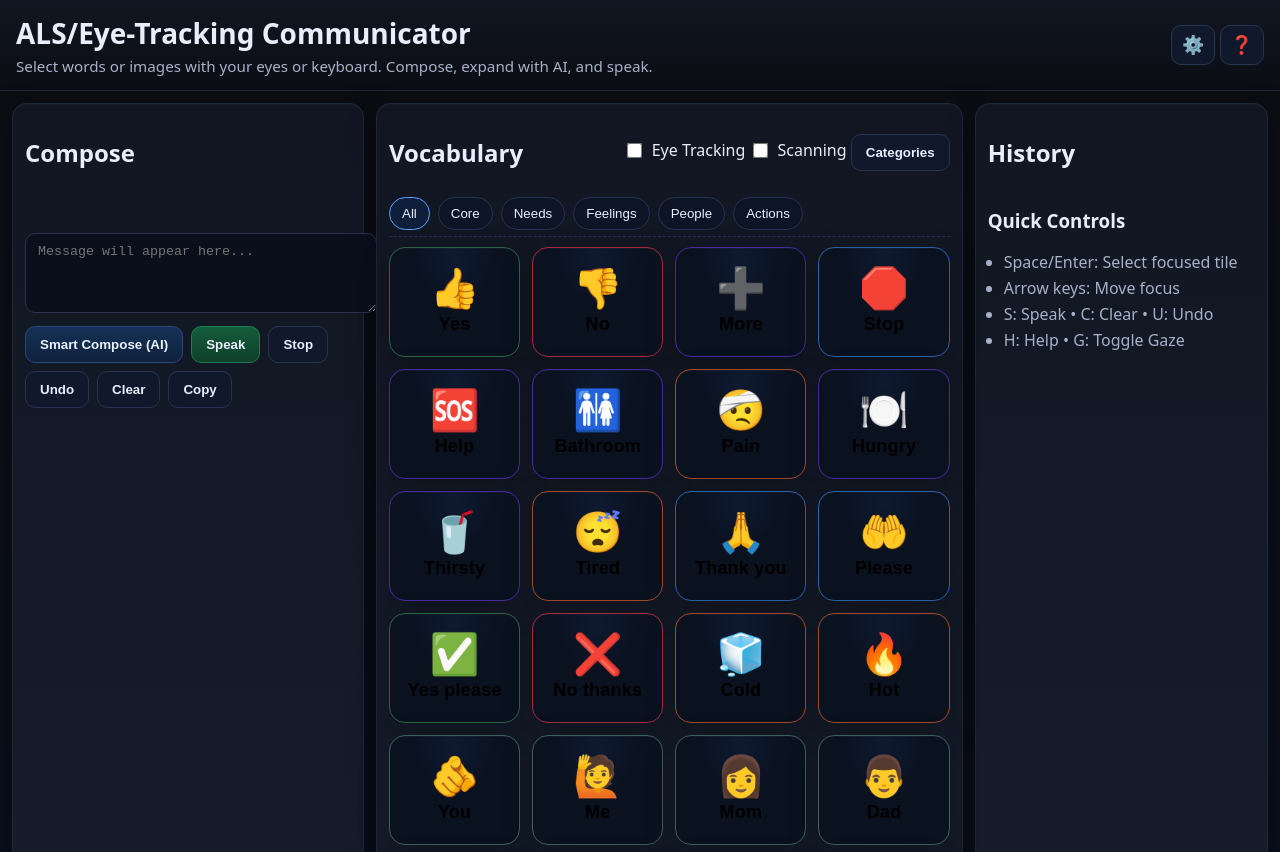
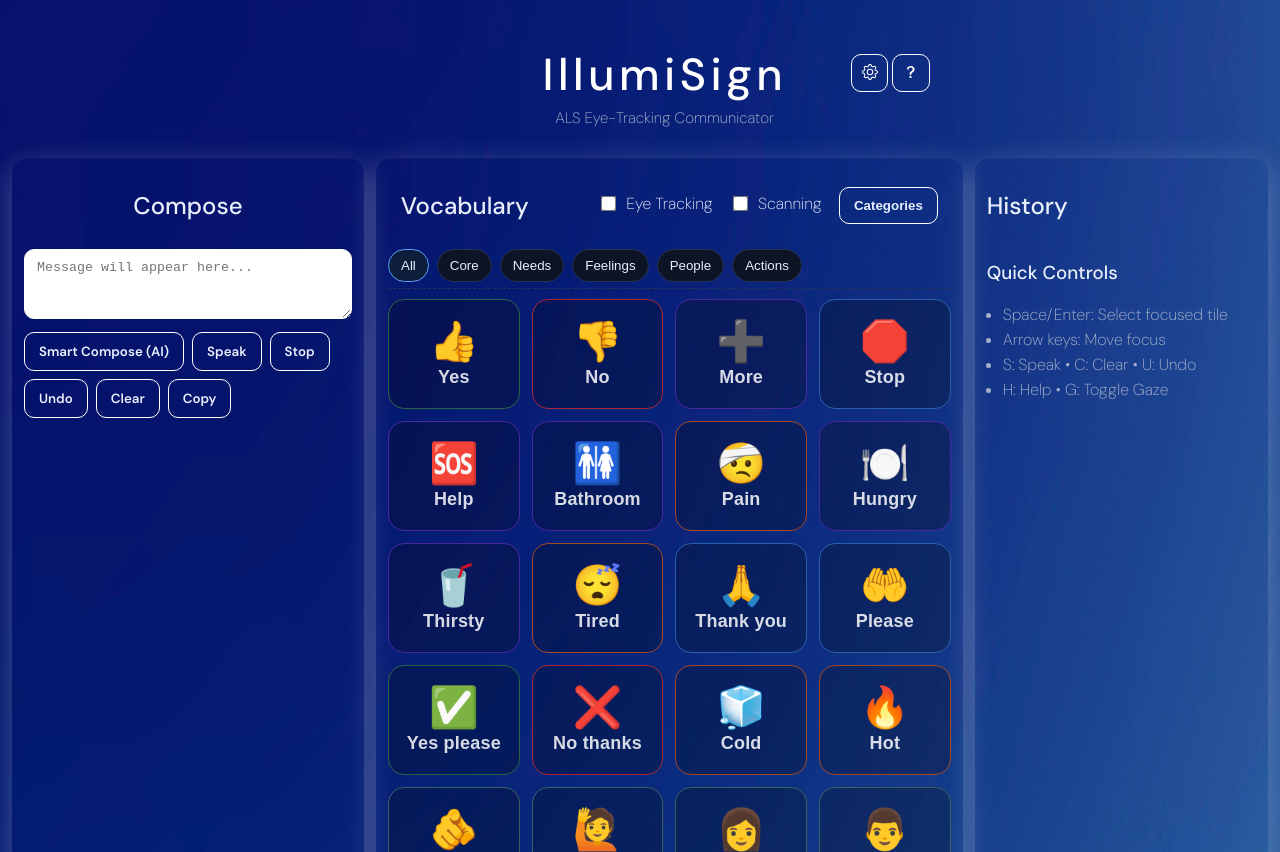
Before and after one commit to ankthba/hack-the-nest-2025, a plain HTML site: page backend.html in a window 1280 px wide. Shown: the top 852 px of the page. Drawn offline with Linux system fonts and the light colour scheme.

Commit message:
Change design of backend

```diff
--- a/backend.css
+++ b/backend.css
@@ -26,12 +26,27 @@
   --webgazer-height: 210px;
 }
 
+.sanslight {
+  font-family: "DM Sans", sans-serif;
+  font-optical-sizing: auto;
+  font-weight: 200;
+  font-style: normal;
+}
+
+.sansheavy{
+  font-family: "DM Sans", sans-serif;
+  font-optical-sizing: auto;
+  font-weight: 500;
+  font-style: normal;
+}
+
 body{
   margin:0;
   font-family: system-ui, -apple-system, Segoe UI, Roboto, "Helvetica Neue", Arial, "Apple Color Emoji","Segoe UI Emoji","Segoe UI Symbol", sans-serif;
-  background: linear-gradient(180deg, #0b0d12, #0a0f1c);
+  background: linear-gradient(180deg, #0b0d12, #0a0f1c, 0);
   color: var(--text);
   font-size: calc(16px * var(--font-scale));
+  background-image: url("bghackthenest.jpg");
 }
 
 .high-contrast{
@@ -47,6 +62,11 @@ body{
   --ring: rgba(0,194,255,0.9);
 }
 
+.linkfortitle {
+  text-decoration: none;
+  color: white;
+}
+
 .skip-link{
   position:absolute;left:-9999px;top:auto;width:1px;height:1px;overflow:hidden;
 }
@@ -54,16 +74,31 @@ body{
   left: 8px; top: 8px; width:auto; height:auto; padding:8px 12px; background:#000; color:#fff; z-index:10000; border-radius:8px;
 }
 
+.composeHeading {
+  align-items: center;
+  justify-content: center;
+  text-align: center;
+}
+
+.header-left {
+  text-align: center;
+  padding: 0 0 0 15vw;
+}
 .app-header{
-  display:flex; align-items:center; justify-content:space-between;
+  display:flex; align-items:center;
+  gap: 5vw;
   padding: 14px 16px;
-  background: linear-gradient(180deg, var(--surface), transparent);
-  border-bottom: 1px solid #1f273a;
+  justify-content: center;
 }
 .app-header h1{ margin:0; font-size: clamp(20px, 2.2vw, 28px); }
-#app-subtitle{ margin: 4px 0 0; color: var(--muted); font-size: 0.95em; }
-.header-right .btn.icon{ font-size: 18px; }
+#app-subtitle{ margin: 4px 0 0; color: var(--muted); font-size: 0.95em; padding: 0 0 0.35vw 0;}
+.header-right .btn.icon{ font-size: 18px; padding: 0.7vw 0.75vw 0.45vw 0.75vw;}
 
+#app-title {
+  padding: 2.5vw 0 0vw 0;
+  font-size: 3.5vw;
+  letter-spacing: 0.35vw;
+}
 .layout{
   display:grid;
   grid-template-columns: 1.2fr 2fr 1fr;
@@ -75,25 +110,26 @@ body{
   .sidebar{ order: 3; }
 }
 .compose, .grid-area, .sidebar{
-  background: linear-gradient(180deg, var(--surface), var(--elev));
-  border: 1px solid #1f273a;
+  background: linear-gradient(180deg, rgb(0,0,0,0));
+  border: 1px solid png(0,0,0,0.25);
   border-radius: var(--radius);
   padding: 12px;
-  box-shadow: 0 8px 30px rgba(0,0,0,0.25), inset 0 1px 0 rgba(255,255,255,0.03);
+  box-shadow: 0 8px 30px rgba(255, 255, 255, 0.25), inset 0 1px 0 rgba(255, 255, 255, 0.03);
 }
 
 .compose-row{ margin-bottom: 8px; }
 
 textarea#messageInput{
-  width: 100%;
-  border: 1px solid #2a3450;
-  background: #0a0f1c;
-  color: var(--text);
+  width: 92%;
+  border: 1px solid #ffffff;
+  background: #ffffff;
+  color: rgb(0,0,0);
   border-radius: 10px;
-  padding: 10px 12px;
+  padding: 10px 12px 0 12px;
   resize: vertical;
   min-height: 58px;
   outline: none;
+
 }
 textarea#messageInput:focus{
   border-color: var(--focus);
@@ -102,29 +138,37 @@ textarea#messageInput:focus{
 
 .chips{
   display:flex; flex-wrap: wrap; gap: 6px;
-  min-height: 36px;
+  min-height: 0px;
 }
 .chip{
   display:inline-flex; align-items:center; gap:6px;
-  background: #0c1220;
+  background: #ffffff;
   border: 1px solid #26304c;
-  color: var(--text);
+  color: rgb(0,0,0);
   border-radius: 999px;
   padding: 6px 10px;
   font-weight: 600;
 }
-.chip .remove{ border:none; background:transparent; color: var(--muted); cursor:pointer; }
-.chip .remove:hover{ color:#fff; }
+.chip .remove{ border:none; background:transparent; color: rgb(0,0,0); cursor:pointer; }
+.chip .remove:hover{ color:#000000; }
+
+.toolbar-right {
+  padding: 0 1vw 0 1vw;
+}
+.vocabHeading {
+  padding: 0 1vw 0 1vw;
+}
 
 .btn{
-  appearance:none; border:1px solid #2a3450; background:#10182b; color:var(--text);
+  appearance:none; border:1px solid #ffffff; background:rgb(0,0,0,0); color:var(--text);
   padding:10px 14px; border-radius:10px; cursor:pointer; font-weight:600;
 }
 .btn:hover{ border-color: var(--focus); }
 .btn:focus-visible{ outline:2px solid var(--focus); outline-offset:2px; }
-.btn.primary{ background: linear-gradient(180deg, #153156, #10223d); border-color:#264a7b; color:#e9f2ff; }
+.btn.primary{ background: linear-gradient(180deg, rgb(0,0,0,0), rgb(0,0,0,0)); border-color:#ffffff; color:#e9f2ff; }
 .btn.primary:hover{ border-color: var(--primary); box-shadow: 0 0 0 3px rgba(90,162,255,0.25); }
-.btn.success{ background: linear-gradient(180deg, #145d3b, #0f3f29); border-color:#1c7d50; }
+.btn.success{ background: linear-gradient(180deg, rgb(0,0,0,0), rgb(0,0,0,0)); border-color:#ffffff; }
+.btn.success:hover{ border-color: var(--focus); }
 .btn.icon{ padding: 8px 10px; }
 
 .compose-actions{ display:flex; flex-wrap: wrap; gap:8px; margin-top:8px; }
@@ -161,9 +205,10 @@ textarea#messageInput:focus{
 @media (max-width: 760px){
   .tile-grid{ grid-template-columns: repeat(2, minmax(0, 1fr)); }
 }
+
 .tile{
   position:relative;
-  background: radial-gradient(60% 80% at 50% 10%, #0e1a31, #0a111f 60%);
+  background: rgba(0,0,0, 0.25);
   border:1px solid #1f273a;
   border-radius: 16px;
   padding: 10px;
@@ -171,7 +216,6 @@ textarea#messageInput:focus{
   display:flex; align-items:center; justify-content:center;
   cursor:pointer;
   user-select:none;
-  box-shadow: inset 0 1px 0 rgba(255,255,255,0.03), 0 10px 30px rgba(0,0,0,0.25);
 }
 .tile:focus{
   outline:none;
@@ -184,7 +228,7 @@ textarea#messageInput:focus{
   text-align:center;
 }
 .tile .emoji{ font-size: 40px; line-height:1; }
-.tile .label{ font-weight:800; font-size: 18px; letter-spacing: 0.2px; }
+.tile .label{ font-weight:800; font-size: 18px; letter-spacing: 0.2px; color:rgba(255, 255, 255, 0.842);}
 
 .tile[data-kind="yes"]{ border-color: color-mix(in hsl, var(--tile-yes), #000 40%); }
 .tile[data-kind="no"]{ border-color: color-mix(in hsl, var(--tile-no), #000 40%); }
@@ -199,7 +243,7 @@ textarea#messageInput:focus{
   background:
     conic-gradient(var(--focus) calc(var(--p)*1%), transparent 0) border-box,
     linear-gradient(180deg, transparent, transparent) padding-box;
-  mask: radial-gradient(farthest-side, transparent 60%, black 62%);
+  mask: radial-gradient(farthest-side, transparent 60%, rgb(255, 255, 255) 62%);
   opacity: 0; transition: opacity 0.12s ease;
 }
 .tile[data-dwell="active"] .dwell-ring{ opacity: 0.9; }
@@ -215,19 +259,21 @@ textarea#messageInput:focus{
 .quick-help ul{ margin: 8px 0 0 16px; padding:0; }
 .quick-help li{ margin-bottom:4px; color: var(--muted); }
 
+.togglescan {
+  padding: 0 1vw 0 1vw;
+}
+
 .toggle{ display:inline-flex; align-items:center; gap:8px; user-select:none; }
 .toggle input{ transform: scale(1.2); }
 
-.modal{ position:fixed; inset:0; display:flex; align-items:center; justify-content:center; background: rgba(0,0,0,0.6); z-index: 9999; }
+.modal{ position:fixed; inset:0; display:flex; align-items:center; justify-content:center; background: rgba(255, 255, 255, 0); z-index: 9999; }
 .modal[hidden]{ display:none; }
 .modal-content{
-  background: linear-gradient(180deg, var(--surface), var(--elev));
-  border: 1px solid #263252;
+  background: rgba(0, 0, 0, 0.9);
   color: var(--text);
   border-radius: 16px;
   width: min(900px, 92vw);
   max-height: 90vh; overflow:auto;
-  box-shadow: 0 20px 60px rgba(0,0,0,0.5);
 }
 .modal-content.wide{ width: min(1100px, 96vw); }
 .modal-header, .modal-footer{ padding:12px; border-bottom:1px solid #263252; }
--- a/backend.html
+++ b/backend.html
@@ -9,28 +9,40 @@
   <!-- WebGazer for webcam-based gaze estimation -->
   <script src="https://cdn.jsdelivr.net/npm/webgazer/dist/webgazer.min.js"></script>
   <script defer src="backend.js"></script>
+  <link rel="preconnect" href="https://fonts.googleapis.com">
+  <link rel="preconnect" href="https://fonts.gstatic.com" crossorigin>
+  <link href="https://fonts.googleapis.com/css2?family=DM+Sans:ital,opsz,wght@0,9..40,100..1000;1,9..40,100..1000&display=swap" rel="stylesheet">
 </head>
 <body>
   <a class="skip-link" href="#main">Skip to main content</a>
 
   <header class="app-header" role="banner">
     <div class="header-left">
-      <h1 id="app-title">ALS/Eye-Tracking Communicator</h1>
-      <p id="app-subtitle">Select words or images with your eyes or keyboard. Compose, expand with AI, and speak.</p>
+      <a href="index.html" class="linkfortitle"><h1 class="sansheavy" id="app-title">IllumiSign</h1></a>
+      <p class="sanslight" id="app-subtitle">ALS Eye-Tracking Communicator</p>
     </div>
     <div class="header-right">
       <button id="btnSettings" class="btn icon" aria-label="Open settings" title="Settings">
-        <span aria-hidden="true">⚙️</span>
+        <span aria-hidden="true">
+          <svg xmlns="http://www.w3.org/2000/svg" width="16" height="16" fill=rgb(255,255,255) class="bi bi-gear" viewBox="0 0 16 16">
+          <path d="M8 4.754a3.246 3.246 0 1 0 0 6.492 3.246 3.246 0 0 0 0-6.492M5.754 8a2.246 2.246 0 1 1 4.492 0 2.246 2.246 0 0 1-4.492 0"/>
+          <path d="M9.796 1.343c-.527-1.79-3.065-1.79-3.592 0l-.094.319a.873.873 0 0 1-1.255.52l-.292-.16c-1.64-.892-3.433.902-2.54 2.541l.159.292a.873.873 0 0 1-.52 1.255l-.319.094c-1.79.527-1.79 3.065 0 3.592l.319.094a.873.873 0 0 1 .52 1.255l-.16.292c-.892 1.64.901 3.434 2.541 2.54l.292-.159a.873.873 0 0 1 1.255.52l.094.319c.527 1.79 3.065 1.79 3.592 0l.094-.319a.873.873 0 0 1 1.255-.52l.292.16c1.64.893 3.434-.902 2.54-2.541l-.159-.292a.873.873 0 0 1 .52-1.255l.319-.094c1.79-.527 1.79-3.065 0-3.592l-.319-.094a.873.873 0 0 1-.52-1.255l.16-.292c.893-1.64-.902-3.433-2.541-2.54l-.292.159a.873.873 0 0 1-1.255-.52zm-2.633.283c.246-.835 1.428-.835 1.674 0l.094.319a1.873 1.873 0 0 0 2.693 1.115l.291-.16c.764-.415 1.6.42 1.184 1.185l-.159.292a1.873 1.873 0 0 0 1.116 2.692l.318.094c.835.246.835 1.428 0 1.674l-.319.094a1.873 1.873 0 0 0-1.115 2.693l.16.291c.415.764-.42 1.6-1.185 1.184l-.291-.159a1.873 1.873 0 0 0-2.693 1.116l-.094.318c-.246.835-1.428.835-1.674 0l-.094-.319a1.873 1.873 0 0 0-2.692-1.115l-.292.16c-.764.415-1.6-.42-1.184-1.185l.159-.291A1.873 1.873 0 0 0 1.945 8.93l-.319-.094c-.835-.246-.835-1.428 0-1.674l.319-.094A1.873 1.873 0 0 0 3.06 4.377l-.16-.292c-.415-.764.42-1.6 1.185-1.184l.292.159a1.873 1.873 0 0 0 2.692-1.115z"/>
+          </svg>
+        </span>
       </button>
       <button id="btnHelp" class="btn icon" aria-label="Open help and calibration" title="Help & Calibrate">
-        <span aria-hidden="true">❓</span>
+        <span aria-hidden="true">
+          <svg xmlns="http://www.w3.org/2000/svg" width="16" height="16" fill=rgb(255,255,255) class="bi bi-question-lg" viewBox="0 0 16 16">
+          <path fill-rule="evenodd" d="M4.475 5.458c-.284 0-.514-.237-.47-.517C4.28 3.24 5.576 2 7.825 2c2.25 0 3.767 1.36 3.767 3.215 0 1.344-.665 2.288-1.79 2.973-1.1.659-1.414 1.118-1.414 2.01v.03a.5.5 0 0 1-.5.5h-.77a.5.5 0 0 1-.5-.495l-.003-.2c-.043-1.221.477-2.001 1.645-2.712 1.03-.632 1.397-1.135 1.397-2.028 0-.979-.758-1.698-1.926-1.698-1.009 0-1.71.529-1.938 1.402-.066.254-.278.461-.54.461h-.777ZM7.496 14c.622 0 1.095-.474 1.095-1.09 0-.618-.473-1.092-1.095-1.092-.606 0-1.087.474-1.087 1.091S6.89 14 7.496 14"/>
+          </svg>
+        </span>
       </button>
     </div>
   </header>
 
   <main id="main" class="layout" role="main">
     <section class="compose" aria-labelledby="compose-heading">
-      <h2 id="compose-heading">Compose</h2>
+      <h2 id="compose-heading" class="sansheavy composeHeading">Compose</h2>
 
       <div class="compose-row">
         <div class="chips" id="chipContainer" role="list" aria-label="Selected words"></div>
@@ -42,12 +54,12 @@
       </div>
 
       <div class="compose-actions">
-        <button id="btnSmartCompose" class="btn primary" title="Use AI to expand into a natural sentence">Smart Compose (AI)</button>
-        <button id="btnSpeak" class="btn success" title="Speak the message aloud">Speak</button>
-        <button id="btnStopSpeak" class="btn" title="Stop speaking">Stop</button>
-        <button id="btnUndo" class="btn" title="Remove last word">Undo</button>
-        <button id="btnClear" class="btn" title="Clear the message">Clear</button>
-        <button id="btnCopy" class="btn" title="Copy message to clipboard">Copy</button>
+        <button id="btnSmartCompose" class="btn primary sanslight" title="Use AI to expand into a natural sentence">Smart Compose (AI)</button>
+        <button id="btnSpeak" class="btn success sanslight" title="Speak the message aloud">Speak</button>
+        <button id="btnStopSpeak" class="btn sanslight" title="Stop speaking">Stop</button>
+        <button id="btnUndo" class="btn sanslight" title="Remove last word">Undo</button>
+        <button id="btnClear" class="btn sanslight" title="Clear the message">Clear</button>
+        <button id="btnCopy" class="btn sanslight" title="Copy message to clipboard">Copy</button>
       </div>
 
       <div id="aiSuggestions" class="ai-suggestions" aria-live="polite" aria-label="AI suggestions"></div>
@@ -55,15 +67,15 @@
 
     <section class="grid-area" aria-labelledby="grid-heading">
       <div class="grid-toolbar">
-        <h2 id="grid-heading">Vocabulary</h2>
+        <h2 id="grid-heading" class="vocabHeading sansheavy">Vocabulary</h2>
         <div class="toolbar-right">
           <label class="toggle">
             <input type="checkbox" id="toggleEye" />
-            <span>Eye Tracking</span>
+            <span class="sanslight">Eye Tracking</span>
           </label>
-          <label class="toggle">
+          <label class="toggle togglescan">
             <input type="checkbox" id="toggleScan" />
-            <span>Scanning</span>
+            <span class="sanslight">Scanning</span>
           </label>
           <button id="btnShowCategories" class="btn" aria-expanded="false" aria-controls="categoryBar">Categories</button>
         </div>
@@ -79,18 +91,18 @@
     </section>
 
     <aside class="sidebar" aria-labelledby="history-heading">
-      <h2 id="history-heading">History</h2>
+      <h2 id="history-heading" class="sansheavy">History</h2>
       <ul id="historyList" class="history" aria-live="polite" aria-label="Spoken message history">
         <!-- Filled by JS -->
       </ul>
 
       <div class="quick-help">
-        <h3>Quick Controls</h3>
+        <h3 class="sansheavy">Quick Controls</h3>
         <ul>
-          <li>Space/Enter: Select focused tile</li>
-          <li>Arrow keys: Move focus</li>
-          <li>S: Speak • C: Clear • U: Undo</li>
-          <li>H: Help • G: Toggle Gaze</li>
+          <li class="sanslight">Space/Enter: Select focused tile</li>
+          <li class="sanslight">Arrow keys: Move focus</li>
+          <li class="sanslight">S: Speak • C: Clear • U: Undo</li>
+          <li class="sanslight">H: Help • G: Toggle Gaze</li>
         </ul>
       </div>
     </aside>
@@ -104,40 +116,40 @@
         <button id="closeSettings" class="btn icon" aria-label="Close settings">✖</button>
       </header>
       <div id="settingsDesc" class="modal-body">
-        <fieldset>
-          <legend>Appearance</legend>
-          <label>
+        <fieldset class>
+          <legend class="sanslight">Appearance</legend>
+          <label class="sanslight">
             Font size
             <input type="range" id="fontSize" min="90" max="160" step="5" />
             <span id="fontSizeValue"></span>%
           </label>
           <label class="toggle">
             <input type="checkbox" id="toggleContrast" />
-            <span>High contrast</span>
+            <span class="sanslight">High contrast</span>
           </label>
         </fieldset>
 
         <fieldset>
-          <legend>Eye Tracking</legend>
-          <label>
+          <legend class="sanslight">Eye Tracking</legend>
+          <label class="sanslight">
             Dwell select time (ms)
             <input type="range" id="dwellTime" min="500" max="2500" step="100" />
             <span id="dwellTimeValue"></span> ms
           </label>
           <label class="toggle">
             <input type="checkbox" id="toggleGazePointer" />
-            <span>Show gaze pointer</span>
+            <span class="sanslight">Show gaze pointer</span>
           </label>
           <label class="toggle">
             <input type="checkbox" id="toggleShowPreviewVideo" />
-            <span>Show camera preview (debug)</span>
+            <span class="sanslight">Show camera preview (debug)</span>
           </label>
           <button id="btnCalibrate" class="btn">Calibrate</button>
         </fieldset>
 
         <fieldset>
-          <legend>Scanning</legend>
-          <label>
+          <legend class="sanslight">Scanning</legend>
+          <label class="sanslight">
             Scan step (ms)
             <input type="range" id="scanSpeed" min="500" max="3000" step="100" />
             <span id="scanSpeedValue"></span> ms
@@ -145,29 +157,29 @@
         </fieldset>
 
         <fieldset>
-          <legend>Speech</legend>
-          <label>
+          <legend class="sanslight">Speech</legend>
+          <label class="sanslight">
             Voice
             <select id="voiceSelect" aria-label="Select voice"></select>
           </label>
           <label class="toggle">
             <input type="checkbox" id="toggleAutoSpeak" />
-            <span>Speak automatically after Smart Compose</span>
+            <span class="sanslight">Speak automatically after Smart Compose</span>
           </label>
         </fieldset>
 
         <fieldset>
-          <legend>AI (Gemini)</legend>
-          <label>
+          <legend class="sanslight">AI (Gemini)</legend>
+          <label class="sanslight">
             API Key (stored locally)
             <input type="password" id="geminiKey" placeholder="Enter Gemini API Key" autocomplete="off" />
           </label>
-          <small>Uses Gemini 1.5 Flash via client-side API. Key is saved to this browser only.</small>
+          <small class="sanslight">Uses Gemini 1.5 Flash via client-side API. Key is saved to this browser only.</small>
         </fieldset>
       </div>
       <footer class="modal-footer">
-        <button id="saveSettings" class="btn primary">Save</button>
-        <button id="cancelSettings" class="btn">Cancel</button>
+        <button id="saveSettings" class="btn primary sansheavy">Save</button>
+        <button id="cancelSettings" class="btn sansheavy">Cancel</button>
       </footer>
     </div>
   </div>
```
Also changed, not shown: index.html (+1 -1 lines).
